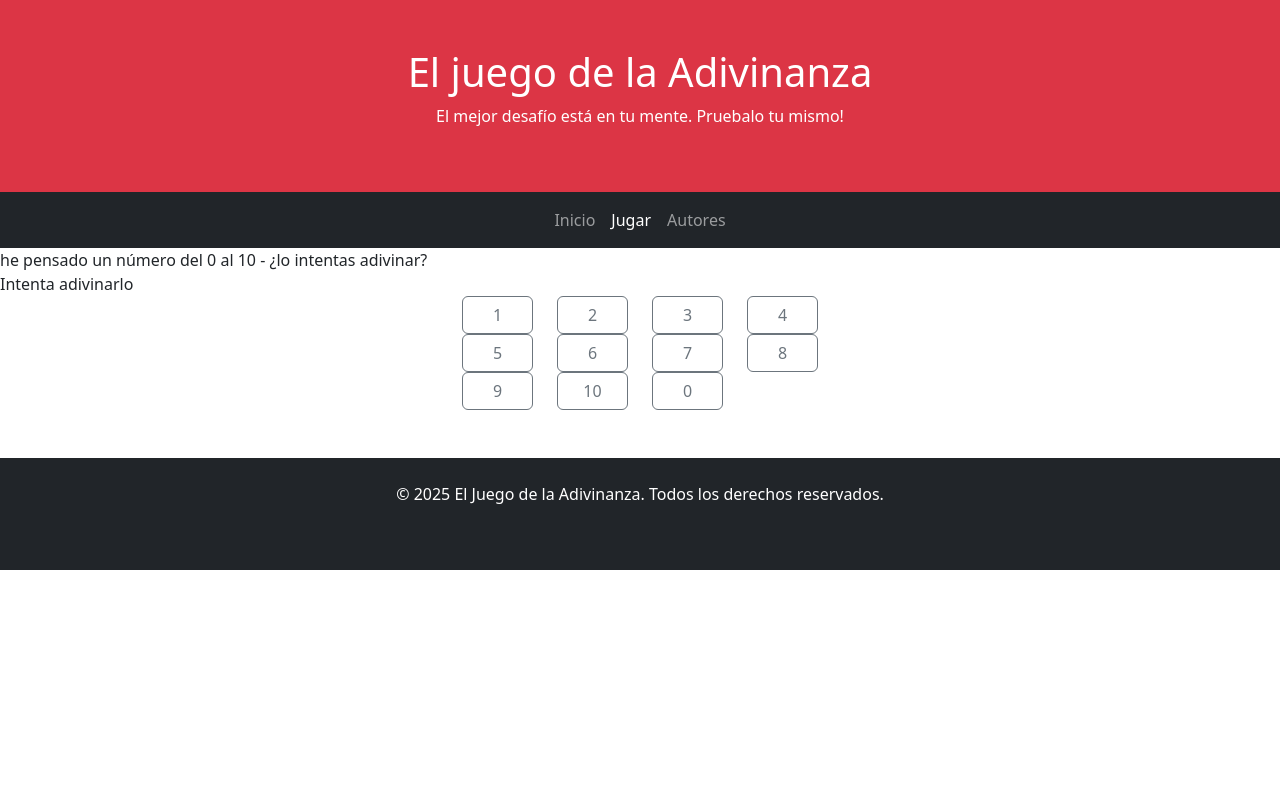
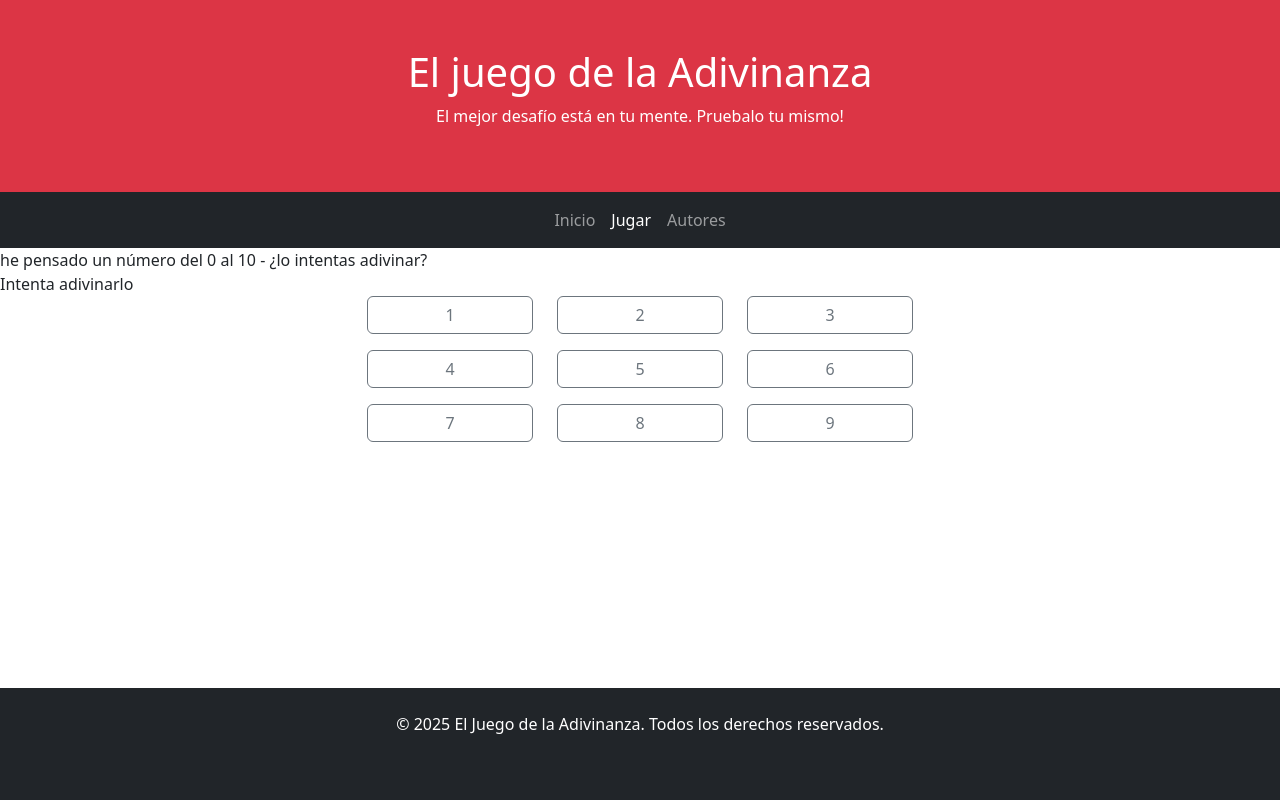
Before and after one commit to alexboni97/IW, a Spring Boot app: page /play in a window 1280 px wide. Run offline with Spring Boot 4, Linux system fonts and the light colour scheme; some of the project's set-up classes (security, data sources, template engines, error pages and the like) are left out, and stand-ins take their place.

Commit message:
Update adivina.html

```diff
--- a/demo/src/main/resources/templates/adivina.html
+++ b/demo/src/main/resources/templates/adivina.html
@@ -1,11 +1,16 @@
 <!DOCTYPE html>
 <html xmlns:th="http://thymeleaf.org">
+
 <head>
-	<link href="https://cdn.jsdelivr.net/npm/bootstrap@5.3.3/dist/css/bootstrap.min.css" rel="stylesheet" integrity="sha384-QWTKZyjpPEjISv5WaRU9OFeRpok6YctnYmDr5pNlyT2bRjXh0JMhjY6hW+ALEwIH" crossorigin="anonymous">
-    <script src="https://cdn.jsdelivr.net/npm/bootstrap@5.3.3/dist/js/bootstrap.bundle.min.js" integrity="sha384-YvpcrYf0tY3lHB60NNkmXc5s9fDVZLESaAA55NDzOxhy9GkcIdslK1eN7N6jIeHz" crossorigin="anonymous"></script>
+	<link href="https://cdn.jsdelivr.net/npm/bootstrap@5.3.3/dist/css/bootstrap.min.css" rel="stylesheet"
+		integrity="sha384-QWTKZyjpPEjISv5WaRU9OFeRpok6YctnYmDr5pNlyT2bRjXh0JMhjY6hW+ALEwIH" crossorigin="anonymous">
+	<script src="https://cdn.jsdelivr.net/npm/bootstrap@5.3.3/dist/js/bootstrap.bundle.min.js"
+		integrity="sha384-YvpcrYf0tY3lHB60NNkmXc5s9fDVZLESaAA55NDzOxhy9GkcIdslK1eN7N6jIeHz"
+		crossorigin="anonymous"></script>
 
 </head>
-<body>
+
+<body class="d-flex flex-column min-vh-100">
 	<header class="titulo">
 		<div class="container-fluid p-5 bg-danger text-white text-center">
 			<h1>El juego de la Adivinanza</h1>
@@ -23,68 +28,59 @@
 		</nav>
 	</header>
 
-
+	<main class="flex-grow-1">
 		<span th:text="${respuesta}">Aquí lo que dice el servidor</span>
 
 		<form>Intenta adivinarlo
-
-		<div class="container d-grid gap-2">
-			<div class="row">
+			<div class="container">
+				<div class="row mb-3">
+					<div class="col-3"></div>
 					<div class="col">
+						<button type="submit" class="btn btn-outline-secondary w-100" name="entero" value="1">1</button>
 					</div>
 					<div class="col">
-					<div class="row">
-						<div class="col d-grid gap-2" style="width: 18rem;">
-							<button type="submit" class="btn btn-outline-secondary" name="entero" value="1">1</button>
-						</div>
-						<div class="col d-grid gap-2">
-							<button type="submit" class="btn btn-outline-secondary" name="entero" value="2">2</button>
-						</div>
-						<div class="col d-grid gap-2">
-							<button type="submit" class="btn btn-outline-secondary" name="entero" value="3">3</button>
-						</div>
-						<div class="col d-grid gap-2">
-							<button type="submit" class="btn btn-outline-secondary" name="entero" value="4">4</button>
-						  </div>
-					</div>
-					<div class="row">
-						<div class="col d-grid gap-2">
-							<button type="submit" class="btn btn-outline-secondary" name="entero" value="5">5</button>
-						</div>
-						<div class="col d-grid gap-2">
-							<button type="submit" class="btn btn-outline-secondary" name="entero" value="6">6</button>
-						</div>
-						<div class="col d-grid gap-2">
-							<button type="submit" class="btn btn-outline-secondary" name="entero" value="7">7</button>
-						</div>
-						<div class="col d-grid gap-2">
-							<button type="submit" class="btn btn-outline-secondary" name="entero" value="8">8</button>
-						  </div>
-					</div>
-					<div class="row">
-						<div class="col d-grid gap-2">
-							<button type="submit" class="btn btn-outline-secondary" name="entero" value="9">9</button>
-						</div>
-						<div class="col d-grid gap-2">
-							<button type="submit" class="btn btn-outline-secondary" name="entero" value="10">10</button>
-						</div>
-						<div class="col d-grid gap-2">
-							<button type="submit" class="btn btn-outline-secondary" name="entero" value="0">0</button>
-						</div>
-						<div class="col d-grid gap-2">
-
-						</div>
-					</div>
+						<button type="submit" class="btn btn-outline-secondary w-100" name="entero" value="2">2</button>
 					</div>
 					<div class="col">
+						<button type="submit" class="btn btn-outline-secondary w-100" name="entero" value="3">3</button>
 					</div>
+					<div class="col-3"></div>
+				</div>
+				<div class="row mb-3">
+					<div class="col-3"></div>
+					<div class="col">
+						<button type="submit" class="btn btn-outline-secondary w-100" name="entero" value="4">4</button>
+					</div>
+					<div class="col">
+						<button type="submit" class="btn btn-outline-secondary w-100" name="entero" value="5">5</button>
+					</div>
+					<div class="col">
+						<button type="submit" class="btn btn-outline-secondary w-100" name="entero" value="6">6</button>
+					</div>
+					<div class="col-3"></div>
+				</div>
+				<div class="row mb-3">
+					<div class="col-3"></div>
+					<div class="col">
+						<button type="submit" class="btn btn-outline-secondary w-100" name="entero" value="7">7</button>
+					</div>
+					<div class="col">
+						<button type="submit" class="btn btn-outline-secondary w-100" name="entero" value="8">8</button>
+					</div>
+					<div class="col">
+						<button type="submit" class="btn btn-outline-secondary w-100" name="entero" value="9">9</button>
+					</div>
+					<div class="col-3"></div>
 				</div>
 			</div>
 		</form>
-    <footer class="mt-5 p-4 bg-dark text-white text-center">
+	</main>
+
+	<footer class="mt-auto p-4 bg-dark text-white text-center">
 		<p>&copy; 2025 El Juego de la Adivinanza. Todos los derechos reservados.</p>
 		<br>
 	</footer>
 
 </body>
+
 </html>
```
Lines whose indentation alone changed are shown as unchanged.
